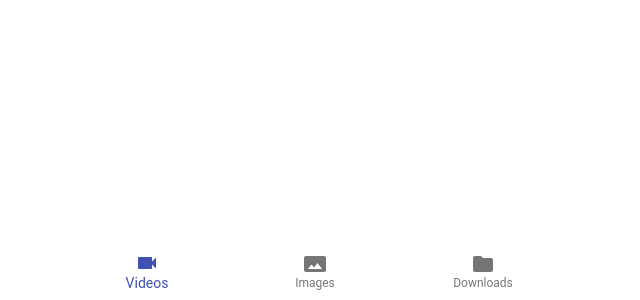
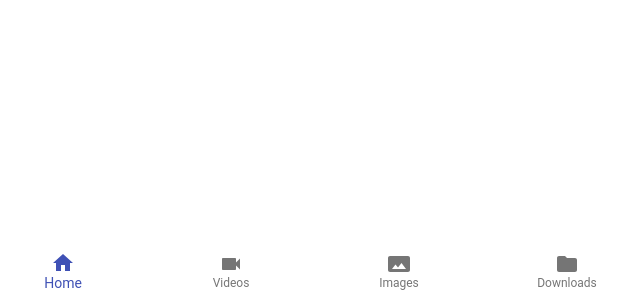
Before and after one commit to kyahAndoy/alert-system, a React (Create React App) app: page / in a window 1280 px wide. Shown: the part 500-800 px from the top of the page, without its empty margins (325-965 px from the left). Built offline with nearby package versions, Linux system fonts and the light colour scheme.

Commit message:
Added Home

```diff
--- a/src/UserPage.js
+++ b/src/UserPage.js
@@ -5,9 +5,8 @@ import BottomNav from './components/BottomNav';
 class UserPage extends Component {
     render() {
         return (
-
             <Container>
-            <BottomNav/>
+                <BottomNav/>
             </Container>
 
         )
--- a/src/components/BottomNav.js
+++ b/src/components/BottomNav.js
@@ -6,6 +6,7 @@ import BottomNavigationAction from '@material-ui/core/BottomNavigationAction';
 import VideocamIcon from '@material-ui/icons/Videocam';
 import PanoramaIcon from '@material-ui/icons/Panorama';
 import FolderIcon from '@material-ui/icons/Folder';
+import HomeIcon from '@material-ui/icons/Home';
 
 
 
@@ -22,6 +23,7 @@ const BottomNav = () => {
                 }}
       showLabels
             >
+                <BottomNavigationAction label="Home" icon={<HomeIcon />} />
                 <BottomNavigationAction label="Videos" icon={<VideocamIcon />} />
                 <BottomNavigationAction label="Images" icon={<PanoramaIcon />} />
                 <BottomNavigationAction label="Downloads" icon={<FolderIcon />} />
```
